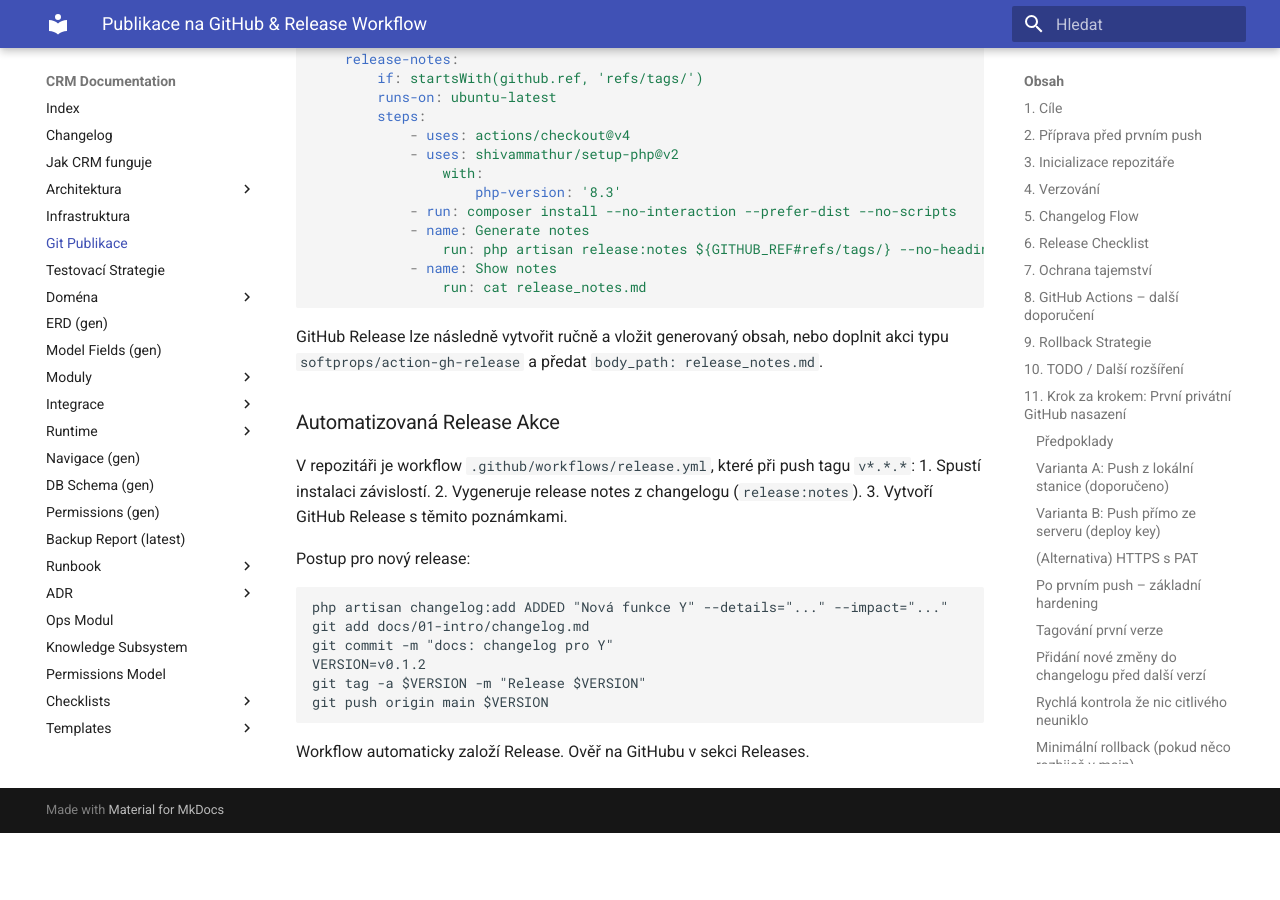
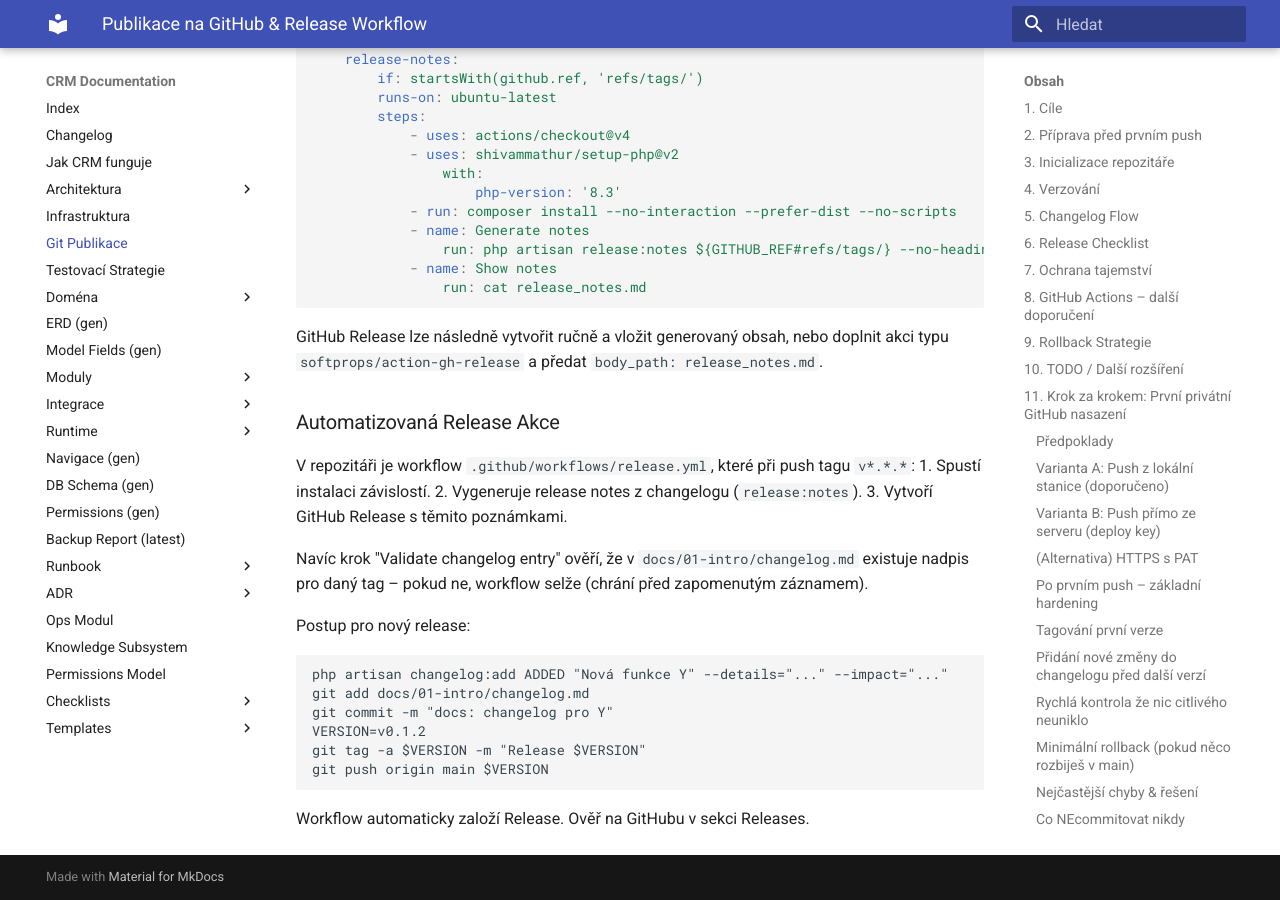
Before and after one commit to karelvysinka/crm-esl, an MkDocs documentation site: the page built from docs/02-architecture/git-publishing.md, in a window 1280 px wide and 900 px high, scrolled down 6573 px. Built offline with MkDocs 1.6.1 and Material for MkDocs 9.7.7, drawn with Linux system fonts in a browser that asks for light colours; before the commit the page ends 7406 px from its top, so only the background shows below that.

Commit message:
ci(release): enforce changelog entry presence before release

````diff
--- a/docs/02-architecture/git-publishing.md
+++ b/docs/02-architecture/git-publishing.md
@@ -249,6 +249,8 @@
 2. Vygeneruje release notes z changelogu (`release:notes`).
 3. Vytvoří GitHub Release s těmito poznámkami.
 
+Navíc krok "Validate changelog entry" ověří, že v `docs/01-intro/changelog.md` existuje nadpis pro daný tag – pokud ne, workflow selže (chrání před zapomenutým záznamem).
+
 Postup pro nový release:
 ```
 php artisan changelog:add ADDED "Nová funkce Y" --details="..." --impact="..."
````
Also changed, not shown: 1 other file.
